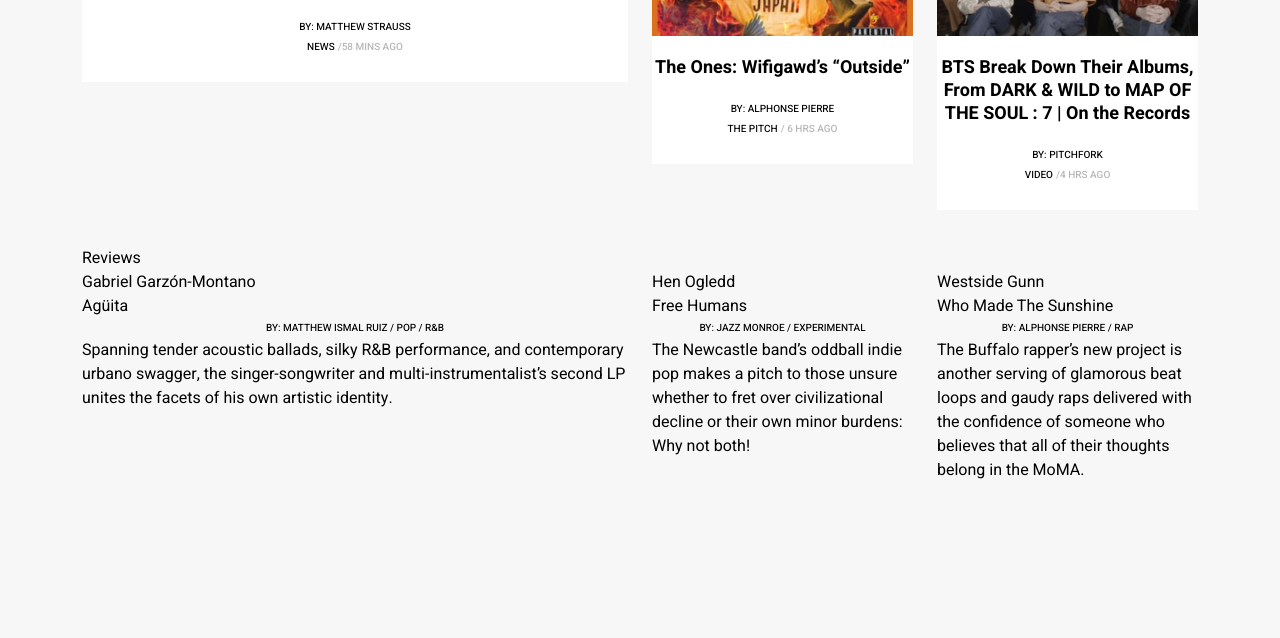
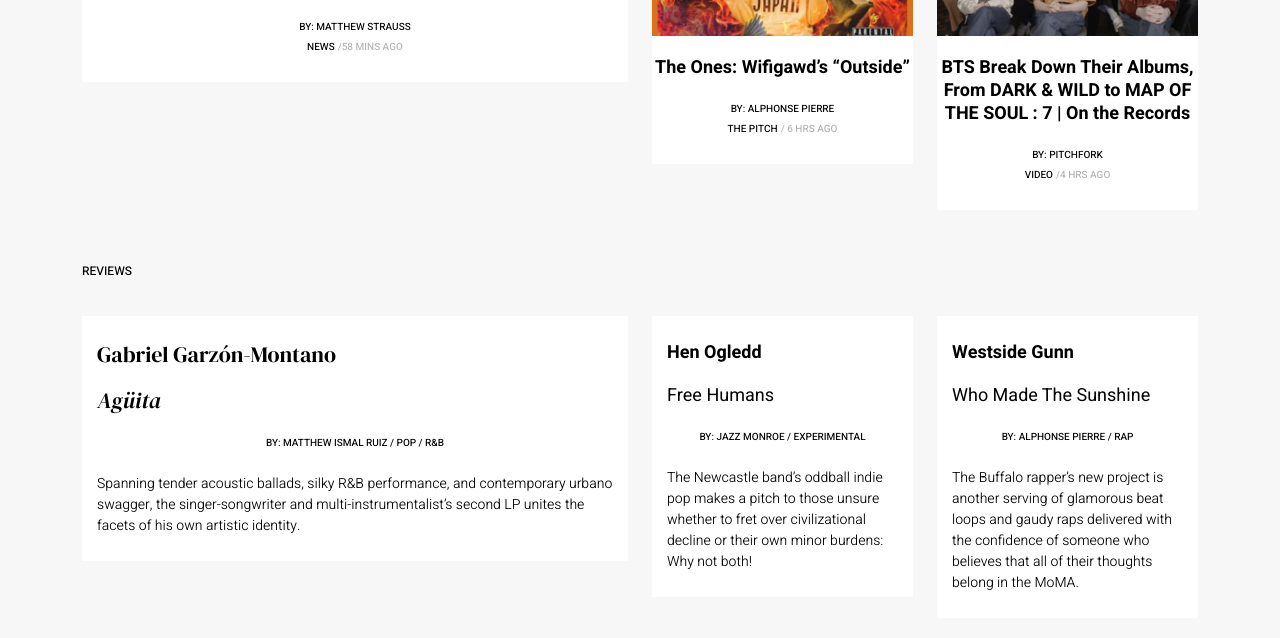
Before and after one commit to CharlineRime/imd22-exercice-bootstrap-5-CharlineRime, a website built with Parcel: page src/index.html in a window 1280 px wide. Shown: the part 217-855 px from the top of the page. Before the commit the page ends 800 px from the top, so only its background shows below. Built offline with nearby package versions, Linux system fonts and the light colour scheme; files whose address does not match are found by name.

Commit message:
deuxième partie

```diff
--- a/src/scss/main.scss
+++ b/src/scss/main.scss
@@ -72,3 +72,53 @@
   font-weight: 700;
   line-height: 23px;
 }
+
+.reviews-title {
+  font-size: 12px;
+  font-weight: 500;
+  line-height: 50px;
+  text-transform: uppercase;
+}
+
+.review-main-artist {
+  font-family: "DM Serif Display";
+  font-size: 22px;
+  line-height: 26px;
+}
+.review-main-album {
+  font-family: "DM Serif Display";
+  font-size: 22px;
+  font-style: italic;
+  line-height: 26px;
+}
+
+p {
+  font-family: Heebo;
+  font-size: 14px;
+  font-weight: 300;
+}
+
+.review-artist {
+  font-size: 18px;
+  font-weight: 700;
+  line-height: 23px;
+}
+
+.review-album {
+  font-size: 18px;
+  font-weight: 400;
+  line-height: 23px;
+}
+
+.review {
+  display: flex;
+  flex-direction: column;
+  gap: 20px;
+  background-color: #fff;
+  padding: 25px 15px;
+  margin: 20px 0px;
+}
+
+.review .creators {
+  justify-content: flex-start;
+}
```
